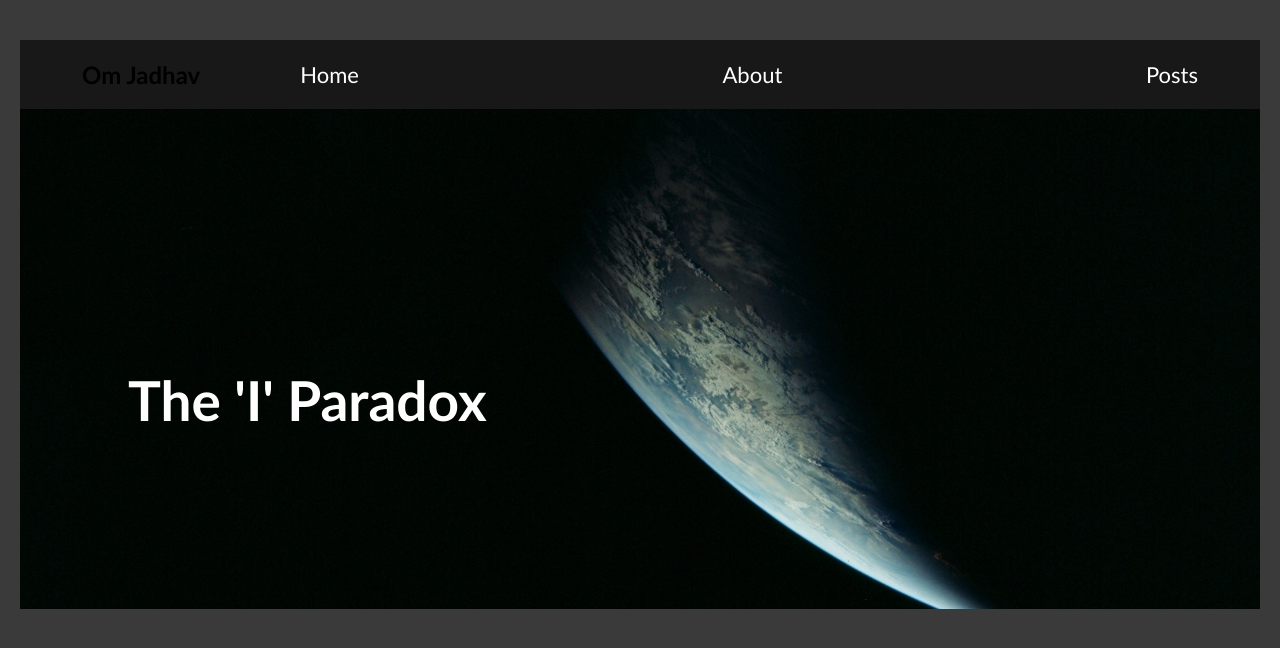
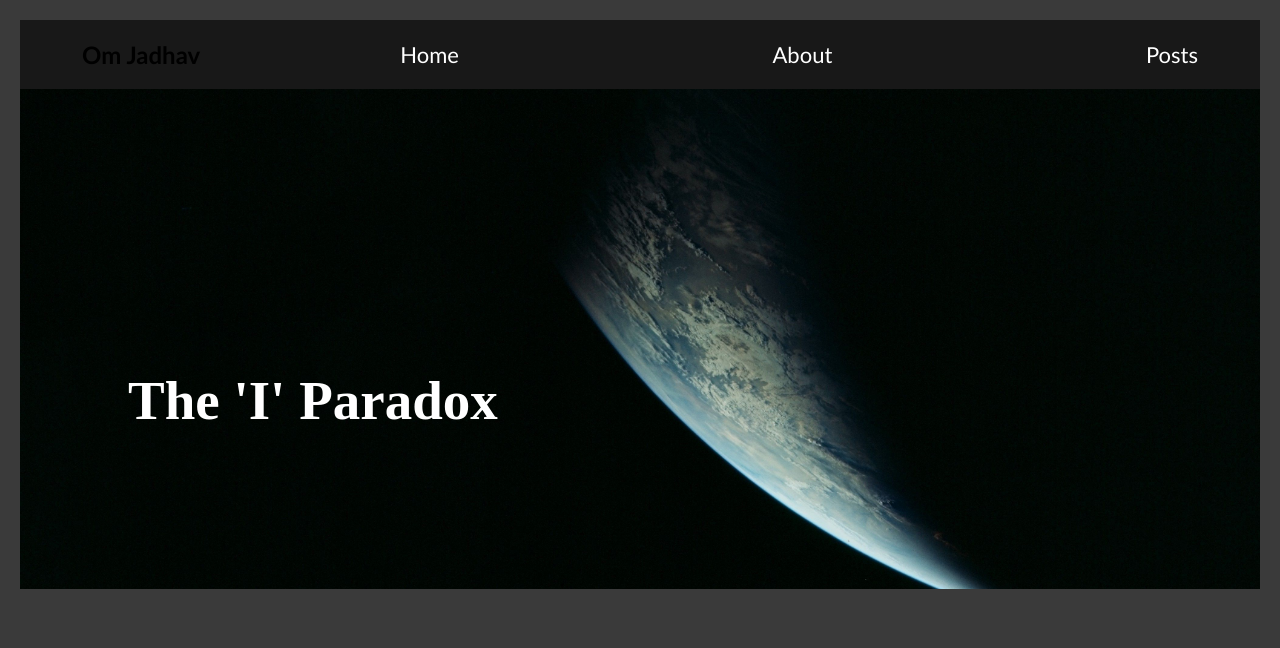
Before and after one commit to OmJadhav1905/myflaskblog, a Flask app: page / in a window 1280 px wide. Shown: the top 648 px of the page. Run offline with Flask 3, Linux system fonts and the light colour scheme.

Commit message:
Change blog title font to Times New Roman

```diff
--- a/templates/base.html
+++ b/templates/base.html
@@ -15,7 +15,7 @@
         background-color: #3a3a3a; /* light grey */
         color: #ffffff; /* near black text */
         font-family: Calibri, sans-serif;
-        padding: 40px 20px;
+        padding: 20px 20px;
     }
 
     .hero-image {
@@ -45,7 +45,7 @@
         font-size: 55px; /* adjust size as desired */
         color: white;
         font-weight: bold;
-        font-family: Calibri, sans-serif;
+        font-family: "Times New Roman", Times, serif;
     }
 
 
@@ -97,7 +97,7 @@
     display: flex;
     justify-content: space-between; /* evenly distributes links */
     flex: 1; /* allows links container to take remaining space */
-    margin-left: 50px; /* space between brand and first link */
+    margin-left: 150px; /* space between brand and first link */
 }
 
 .navbar-links a {
```
